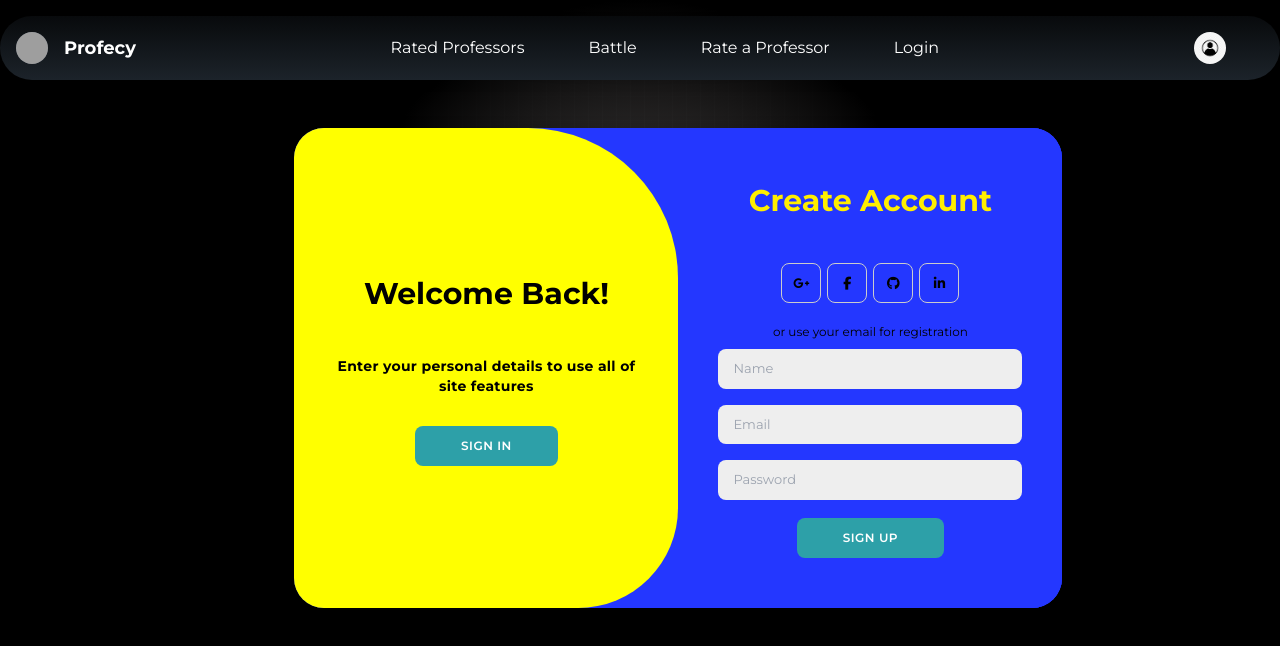
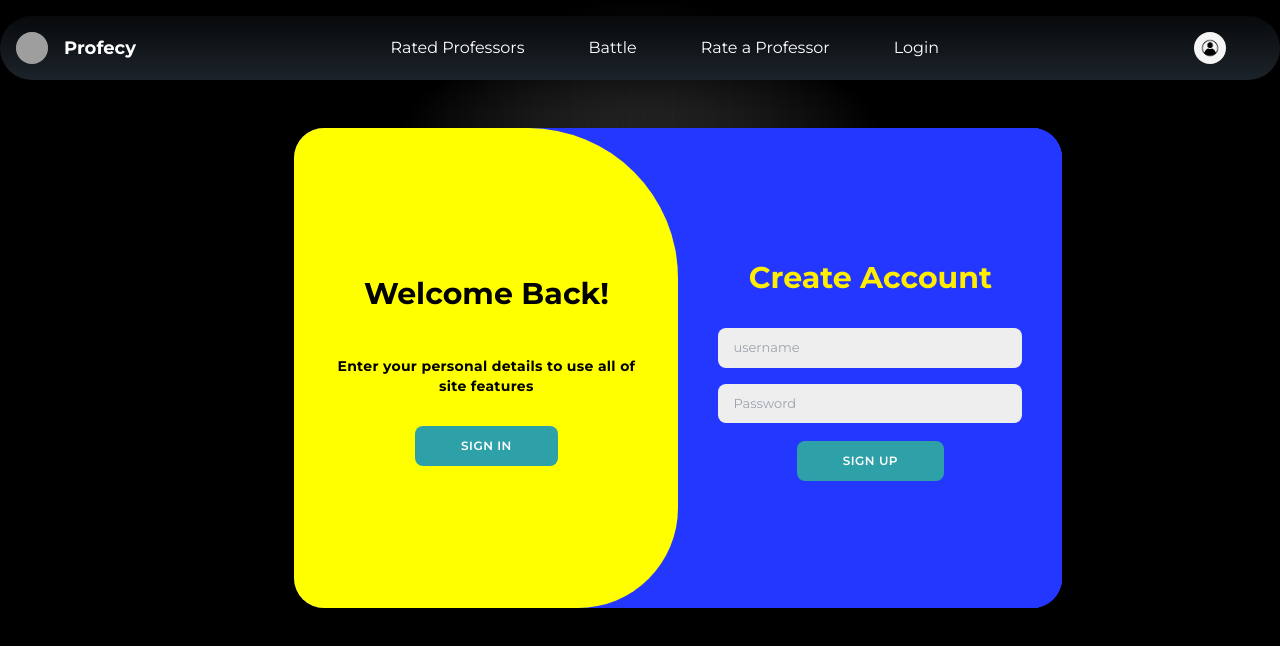
Before and after one commit to NitinTheGreat/Profecy, a Next.js app: page /login in a window 1280 px wide. Both pictures are taken after a click on the button "SIGN UP". Shown: the top 646 px of the page. Built offline with nearby package versions, Linux system fonts and the light colour scheme; grey boxes are pictures that could not be loaded.

Commit message:
sign up done

```diff
--- a/app/battle/page.js
+++ b/app/battle/page.js
@@ -130,7 +130,7 @@ const Battle = () => {
                   marks={playerCardValues.marks}
                   ap={playerCardValues.ap}
                   fit={playerCardValues.fit}
-                  imagesrc={playerCardValues.link} // Use the professor's image
+                  imagesrc={playerCardValues.image} // Use the professor's image
                   setSelectedValue={setSelectedValue}
                 />
               </form>
--- a/app/login/page.tsx
+++ b/app/login/page.tsx
@@ -36,34 +36,44 @@ const Login = () => {
       console.error("Failed to sign in:", error);
     }
   };
+  const handleSignUp = async (event: React.FormEvent<HTMLFormElement>) => {
+    event.preventDefault();
+    try {
+
+      const response = await fetch("https://profbattle.onrender.com/register", {
+        method: "POST",
+        headers: {
+          "Content-Type": "application/json",
+        },
+        body: JSON.stringify({ username: email, password: password }),
+      });
+      if (!response.ok) {
+        throw new Error("Network response was not ok");
+      }
+      const data = await response.json();
+      console.log(data);
+    } catch (error) {
+      console.error("Failed to sign up:", error);
+    }
+  };
 
   return (
       <div className={`container ${isRegisterActive ? "active" : ""}`} id="container">
       <div className="form-container sign-up">
-        <form>
+        <form onSubmit={handleSignUp}>
           <h1>Create Account</h1>
-          <div className="social-icons">
-            <a href="#" className="icon">
-              <i className="fab fa-google-plus-g"></i>
-            </a>
-            <a href="#" className="icon">
-              <i className="fab fa-facebook-f"></i>
-            </a>
-            <a href="#" className="icon">
-              <i className="fab fa-github"></i>
-            </a>
-            <a href="#" className="icon">
-              <i className="fab fa-linkedin-in"></i>
-            </a>
-          </div>
-          <span>or use your email for registration</span>
-          <input type="text" placeholder="Name" />
-          <input type="email" placeholder="Email" />
-          <input type="password" placeholder="Password" />
-          <button>Sign Up</button>
+          <input type="text"
+            placeholder="username"
+            onChange={(e) => setEmail(e.target.value)}
+           />
+
+          <input onChange={(e) => setPassword(e.target.value)}
+          type="password" placeholder="Password" />
+          <button type="submit">Sign Up</button>
         </form>
       </div>
       <div className="form-container sign-in">
+
         <form onSubmit={handleSignIn}>
           <h1>Sign In</h1>
           <input
--- a/components/card.tsx
+++ b/components/card.tsx
@@ -31,7 +31,7 @@ const Card = ({
   };
 
   return (
-      <div className="bg-white text-white h-[450px] w-[300px] m-4 p-6">
+      <div className=" text-white h-[450px] w-[300px] m-4 p-6">
       <div className="h-full w-full bg-black px-4 border-collapse border-[6px] border-dotted border-red-700">
         <p className="text-white p-2 text-center">{name}</p>
         <div className="relative h-[70%] bg-red-700 border-t-black rounded-t-full">
```
Also changed, not shown: components/card1.tsx (line endings or trailing spaces).
